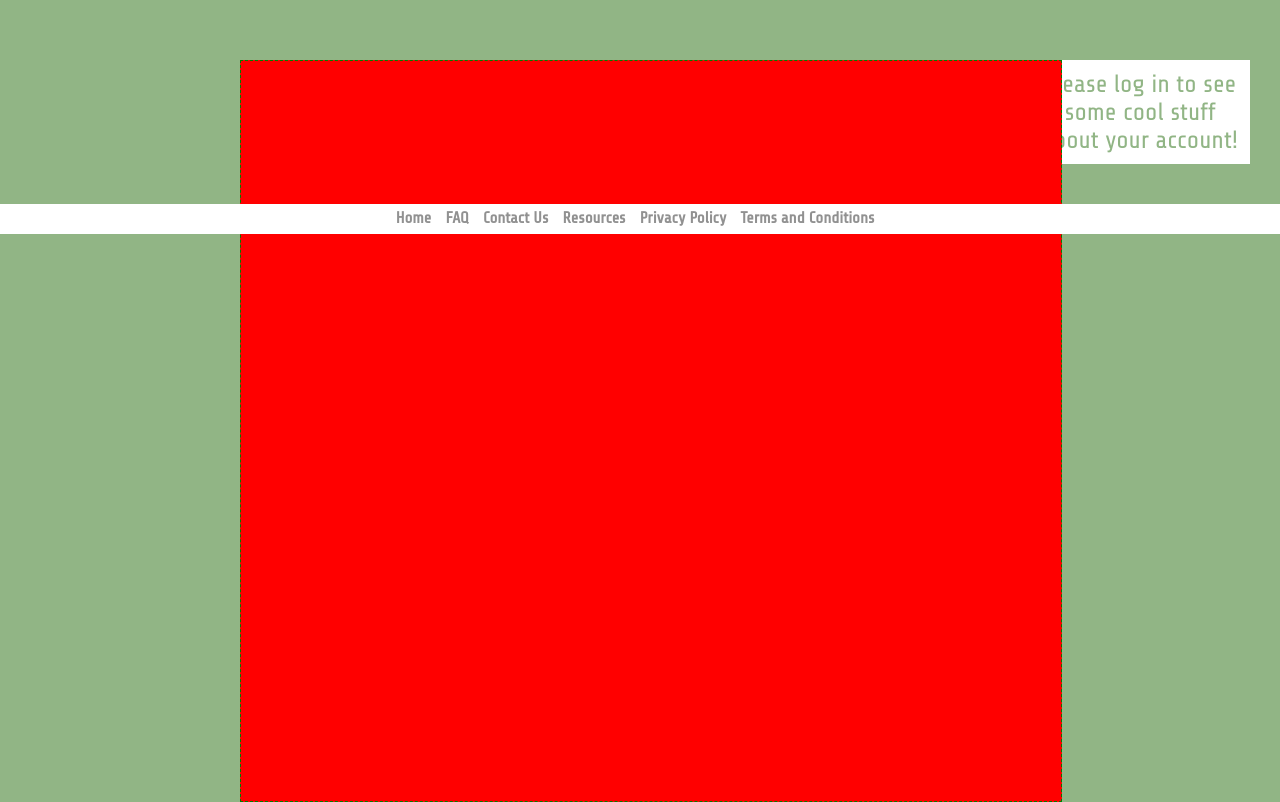
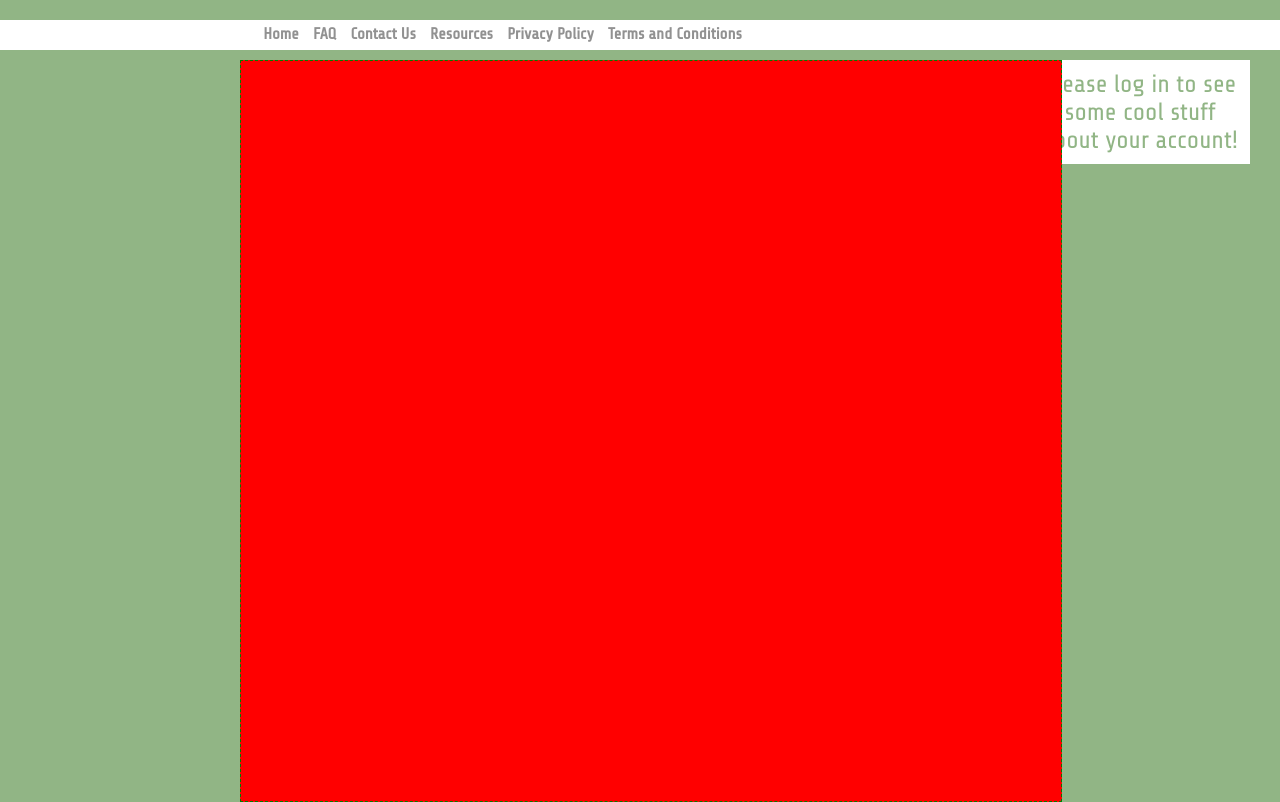
Before and after one commit to Group3WebSys/Project, a PHP site: page /faq.php in a window 1280 px wide. Shown: the part 111-913 px from the top of the page. Run offline with PHP 8.4, Linux system fonts and the light colour scheme; some libraries are stand-ins or nearby versions.

Commit message:
Update format.css

```diff
--- a/style/format.css
+++ b/style/format.css
@@ -180,8 +180,6 @@ clear: both;
 }
 
 #footer{
-  clear: both;
-  position: relative;
   z-index: 10;
   height: 20px;
   background-color: white;
```
